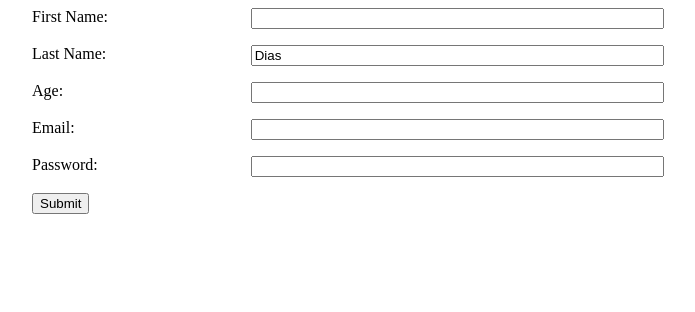
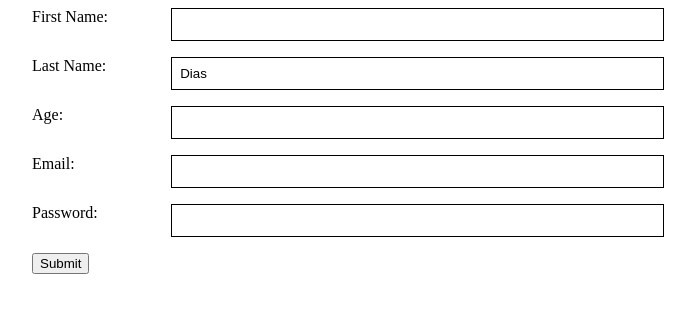
Before and after one commit to pedrocassa/playground, a React (Vite) app: page / in a window 1280 px wide. Shown: the top 312 px of the page, without its empty margins (292-987 px from the left). Built offline with nearby package versions, Linux system fonts and the light colour scheme.

Commit message:
feat: update styles to show red for error

```diff
--- a/src/components/Form/Form.tsx
+++ b/src/components/Form/Form.tsx
@@ -38,10 +38,12 @@ const Form: FC<IFormProps> = ({ values, schema, onSubmit }) => {
   return (
     <form onSubmit={submitForm} css={styles.form}>
       {Object.entries(values).map(([key, item]) => (
-        <div css={styles.input}>
+        <div css={styles.input(!!errors[key])}>
           <label htmlFor={key}>{item.label}</label>
-          <input key={key} type={item.type} {...register(key)} />
-          {errors[key] && <span>{errors[key].message}</span>}
+          <div>
+            <input key={key} type={item.type} {...register(key)} />
+            {errors[key] && <span>{errors[key].message}</span>}
+          </div>
         </div>
       ))}
 
--- a/src/components/Form/styles.ts
+++ b/src/components/Form/styles.ts
@@ -4,16 +4,30 @@ export const form = css`
   width: 50%;
 `;
 
-export const input = css`
+export const input = (hasError?: boolean) => css`
   display: flex;
   margin-bottom: 1rem;
+  flex-wrap: wrap;
   gap: 1rem;
 
   label {
     flex: 1;
+    color: ${hasError ? "red" : "none"};
   }
 
-  input {
-    flex: 2;
+  div {
+    flex: 4;
+    display: flex;
+    flex-direction: column;
+    gap: 0.5rem;
+
+    input {
+      padding: 0.5rem;
+      border: 1px solid ${hasError ? "red" : "black"};
+    }
+
+    span {
+      color: ${hasError ? "red" : "none"};
+    }
   }
 `;
```
